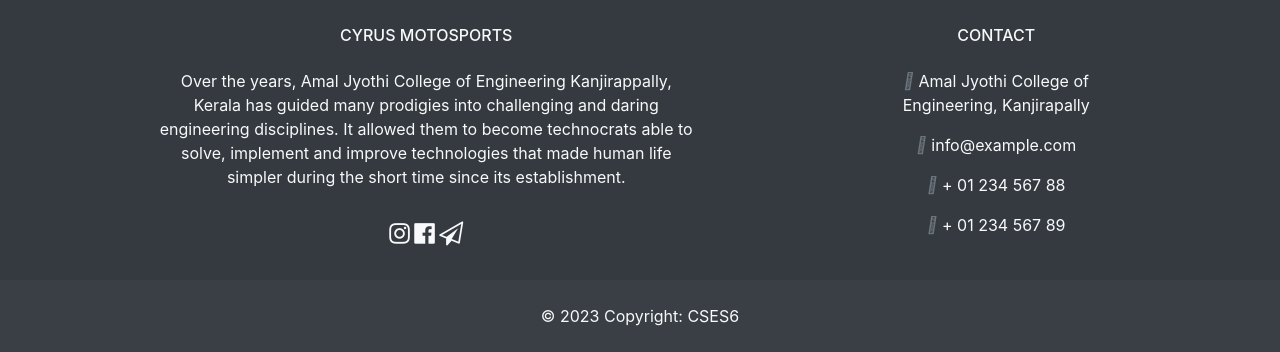
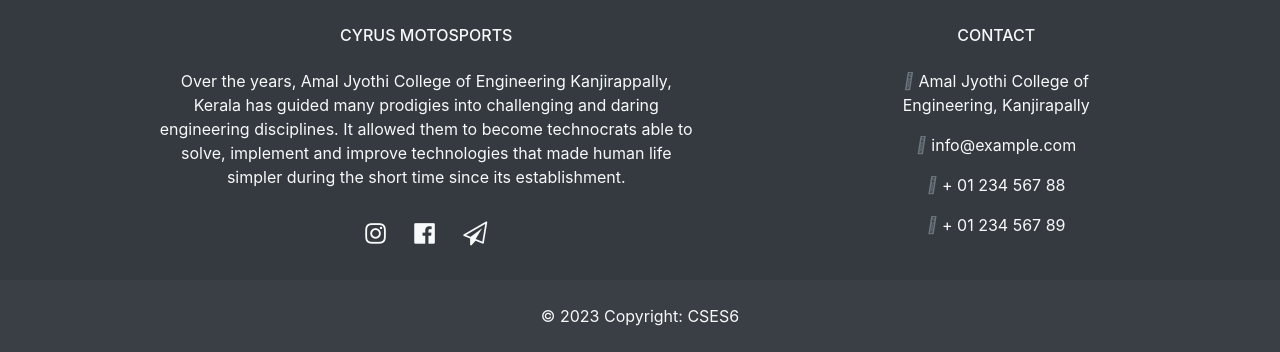
Before and after one commit to Susan-Andrews/TORERO_AJCE, a plain HTML site: page index.html in a window 1280 px wide. Shown: the part 3350-3702 px from the top of the page. Drawn offline with nearby package versions, Linux system fonts and the light colour scheme.

Commit message:
add icon space

```diff
--- a/index.html
+++ b/index.html
@@ -120,9 +120,9 @@
                             <!-- social media icons -->
                             <div class="d-grid gap-3 p-2 mt-4">
 
-                                <i style="font-size:24px" class="fa  " role="button">&#xf16d;</i>
-                                <i style="font-size:24px" class="fa" role="button">&#xf230;</i>
-                                <i style="font-size:24px" class="fa" role="button">&#xf1d9;</i>
+                                <i style="font-size:24px;" class="fa  " role="button">&#xf16d;</i>
+                                <i style="font-size:24px; padding-left: 1em;" class="fa" role="button">&#xf230;</i>
+                                <i style="font-size:24px; padding-left: 1em;" class="fa" role="button">&#xf1d9;</i>
 
                             </div>
 
```
